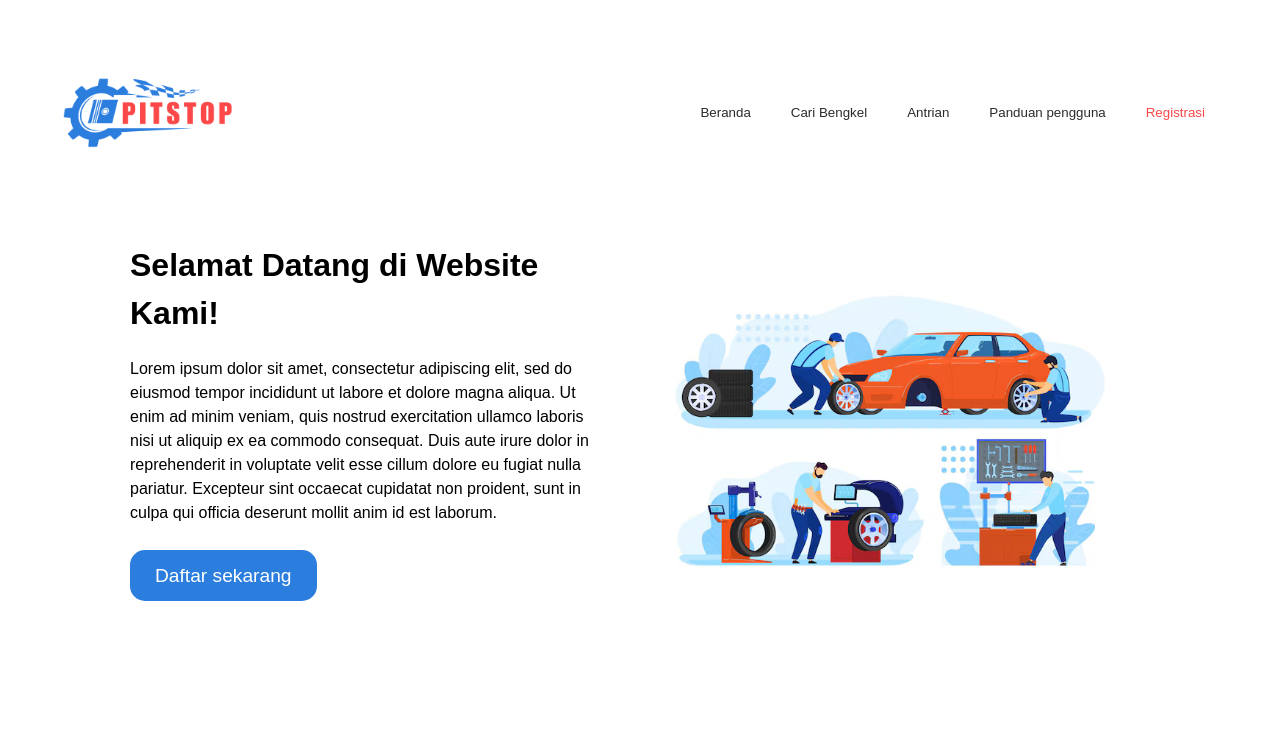
After one commit to CaseyXD/capstone-pitstop, a PHP site: page /explore in a window 1280 px wide. The commit adds this page. Shown: the top 736 px of the page. Run offline with PHP 8.4, Linux system fonts and the light colour scheme.

Commit message:
menambahkan fungsi pindah halaman

```diff
--- /dev/null
+++ b/explore.php
@@ -0,0 +1,42 @@
+<!DOCTYPE html>
+<html lang="id">
+<head>
+    <meta charset="UTF-8">
+    <meta name="viewport" content="width=device-width, initial-scale=1.0">
+    <title>Cari Bengkel</title>
+    <link rel="stylesheet" href="style.css">
+
+</head>
+<body>
+       <!-- Navbar -->
+       <div class="navbar">
+        <div class="logo-container">
+            <img src="images/logo.png" alt="Logo" class="logo"> <!-- Logo di sini -->
+        </div>
+        <div class="navbar-buttons">
+            <button>Beranda</button>
+            <button id="cariBengkelButton">Cari Bengkel</button>
+            <button>Antrian</button>
+            <button>Panduan pengguna</button>
+            <button style="color: #fc4848;" href="">Registrasi</button>
+            <!-- <button class="profile-button">👤</button> -->
+        </div>
+    </div>
+    <script src="scripts/script-navigasi_navbar.js"></script>
+    <script src="scripts/script-navbar_animation.js"></script>
+
+      <!-- Hero banner -->
+      <section class="hero-banner">
+        <div class="text-content">
+            <h1>Selamat Datang di Website Kami!</h1>
+            <p>Lorem ipsum dolor sit amet, consectetur adipiscing elit, sed do eiusmod tempor incididunt ut labore et dolore magna aliqua. Ut enim ad minim veniam, quis nostrud exercitation ullamco laboris nisi ut aliquip ex ea commodo consequat. Duis aute irure dolor in reprehenderit in voluptate velit esse cillum dolore eu fugiat nulla pariatur. Excepteur sint occaecat cupidatat non proident, sunt in culpa qui officia deserunt mollit anim id est laborum.
+
+            </p>
+            <a href="#register-banner" class="cta-button">Daftar sekarang</a>
+        </div>
+        <div class="image-content">
+            <img src="images/hero_image.png" alt="Gambar Stock" />
+        </div>
+    </section>
+
+</body>
--- /dev/null
+++ b/scripts/script-navigasi_navbar.js
@@ -0,0 +1,5 @@
+
+// tombol cari bengkel
+document.getElementById('cariBengkelButton').addEventListener('click', function() {
+    window.location.href = 'explore.php'; // Redirect ke explore.php
+});
```
Also changed, not shown: index.php (+7 -5 lines), pages/explore.php (deleted).
